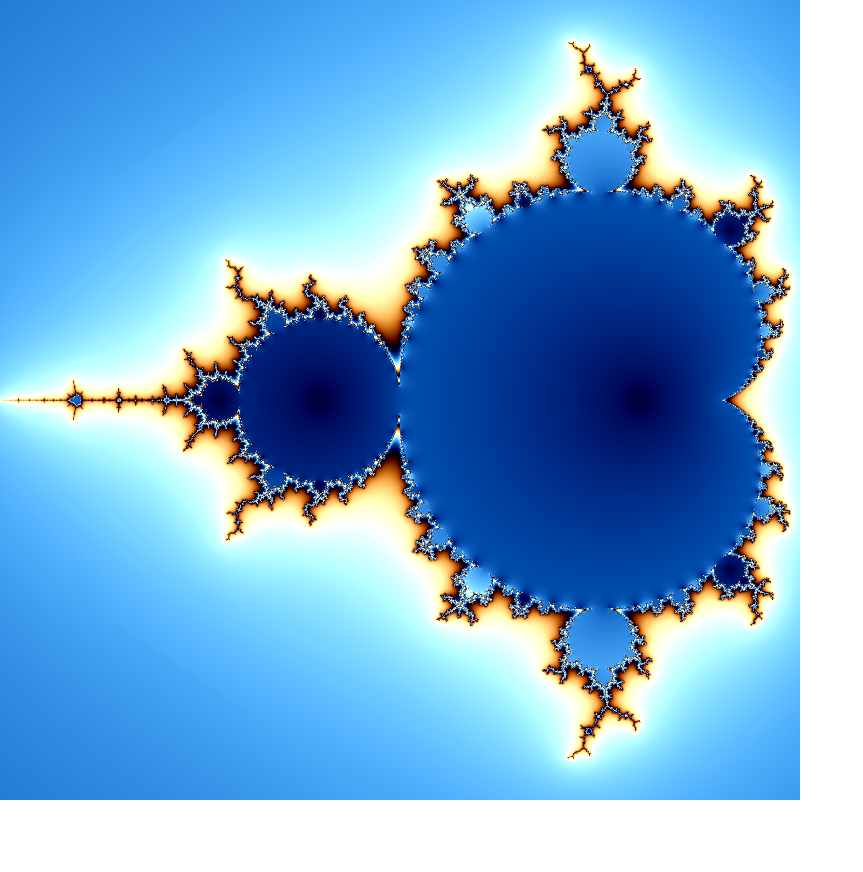
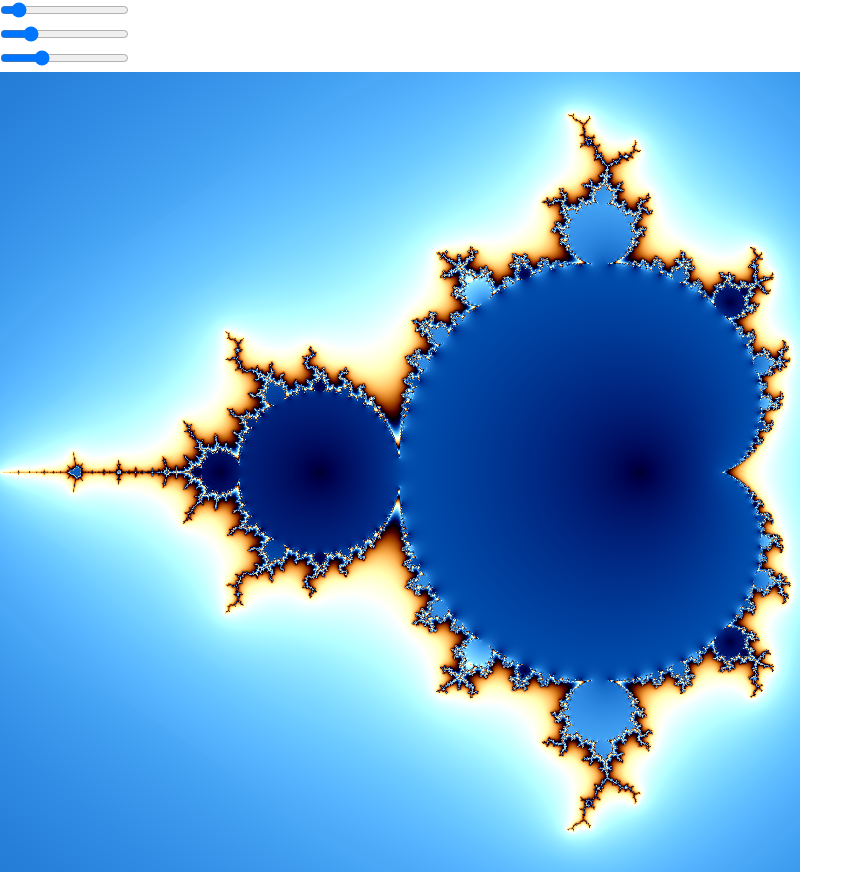
Before and after one commit to cronokirby/fractals, a React (Create React App) app: page / in a window 1280 px wide. Shown: the whole page, without its empty margins (0-863 px from the left). Before the commit the page ends 800 px from the top, so only its background shows below. Built offline with nearby package versions, Linux system fonts and the light colour scheme.

Commit message:
Add interactivity for choosing coloring

```diff
--- a/src/App.tsx
+++ b/src/App.tsx
@@ -1,9 +1,38 @@
+import React from 'react';
 import Scene from './Scene';
 
 function App() {
+  const [scene, setScene] = React.useState({
+    width: 800,
+    height: 800,
+    colorD: {
+      r: 0.1,
+      g: 0.2,
+      b: 0.3
+    }
+  })
+  const onChangeR = (event: any) => {
+    setScene({ ...scene, colorD: { ...scene.colorD, r: Number(event.target.value) } })
+  };
+  const onChangeG = (event: any) => {
+    setScene({ ...scene, colorD: { ...scene.colorD, g: Number(event.target.value) } })
+  };
+  const onChangeB = (event: any) => {
+    setScene({ ...scene, colorD: { ...scene.colorD, b: Number(event.target.value) } })
+  };
+
   return (
     <div>
-      <Scene width={800} height={800} />
+      <div>
+        <input type="range" min="0" max="1" step="0.01" value={scene.colorD.r} onChange={onChangeR} />
+      </div>
+      <div>
+        <input type="range" min="0" max="1" step="0.01" value={scene.colorD.g} onChange={onChangeG} />
+      </div>
+      <div>
+        <input type="range" min="0" max="1" step="0.01" value={scene.colorD.b} onChange={onChangeB} />
+      </div>
+      <Scene {...scene} />
     </div>
   );
 }
--- a/src/Scene.tsx
+++ b/src/Scene.tsx
@@ -5,6 +5,7 @@ import fsSource from './fsSource';
 export interface SceneInfo {
   width: number;
   height: number;
+  colorD: { r: number, g: number, b: number };
 }
 
 interface Buffers {
@@ -139,7 +140,7 @@ class GLContext {
 
     // Set the shader uniforms
     this.gl.uniform2fv(this.programInfo.uniformLocations.uResolution, [scene.width, scene.height])
-    this.gl.uniform3fv(this.programInfo.uniformLocations.uColorD, [0.1, 0.2, 0.3]);
+    this.gl.uniform3fv(this.programInfo.uniformLocations.uColorD, [scene.colorD.r, scene.colorD.g, scene.colorD.b]);
 
     // Draw everything
     {
@@ -151,23 +152,29 @@ class GLContext {
 }
 
 
-function initCanvas(canvas: HTMLCanvasElement, scene: SceneInfo) {
+function initCtx(canvas: HTMLCanvasElement): GLContext | null {
   const gl = canvas.getContext("webgl");
   if (!gl) {
     alert("Unable to initialize WebGL. Your browser or machine may not support it.");
-    return;
+    return null;
   }
 
-  const ctx = GLContext.init(gl);
-  ctx.draw(scene);
+  return GLContext.init(gl);
 }
 
 export default function Scene(scene: SceneInfo) {
   const ref = React.useRef<HTMLCanvasElement | null>(null);
+  const [ctx, setCtx] = React.useState<GLContext | null>(null);
   React.useEffect(() => {
     if (ref.current !== null) {
-      initCanvas(ref.current, scene);
+      const ctx = initCtx(ref.current);
+      setCtx(() => ctx);
     }
   }, [ref]);
+  React.useEffect(() => {
+    if (ctx) {
+      ctx.draw(scene);
+    }
+  }, [ctx, scene])
   return <canvas width={scene.width} height={scene.height} ref={ref}></canvas>
 }
```
